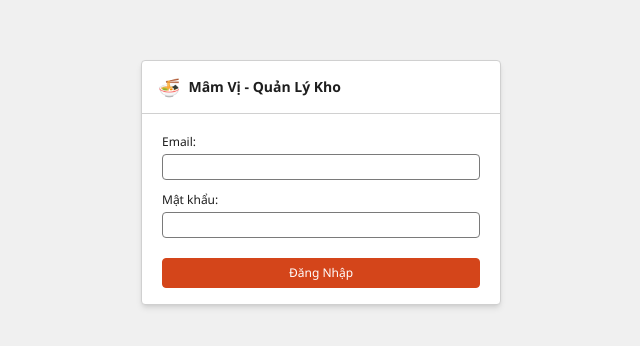
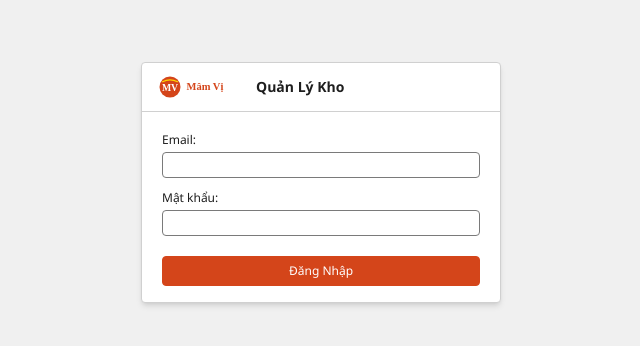
Before and after one commit to dangbt/warehouse-management, a React (Vite) app in the folder apps/web/: page /login in a window 1280 px wide. Shown: the part 218-564 px from the top of the page, without its empty margins (319-959 px from the left). Built offline with nearby package versions, Linux system fonts and the light colour scheme; no server answers.

Commit message:
rebrand: use SVG logo instead of emoji icons

```diff
--- a/apps/web/src/features/auth/LoginPage.tsx
+++ b/apps/web/src/features/auth/LoginPage.tsx
@@ -33,8 +33,8 @@ export function LoginPage() {
     <div className="h-screen flex items-center justify-center bg-win-control">
       <form onSubmit={handleSubmit(onSubmit)} className="w-[360px] bg-white border border-win-grid-border rounded shadow-md">
         <div className="px-4 py-3 border-b border-win-grid-border flex items-center gap-2">
-          <span className="text-lg">🍜</span>
-          <span className="text-sm font-semibold">Mâm Vị - Quản Lý Kho</span>
+          <img src="/logo.svg" alt="Mâm Vị" className="h-6" />
+          <span className="text-sm font-semibold">Quản Lý Kho</span>
         </div>
         <div className="p-5 space-y-3">
           <div>
--- a/apps/web/src/layouts/AppLayout.tsx
+++ b/apps/web/src/layouts/AppLayout.tsx
@@ -47,8 +47,8 @@ export function AppLayout() {
     <div className="h-screen flex flex-col">
       {/* Title Bar */}
       <div className="h-8 bg-win-active-title text-white flex items-center px-3 text-xs font-semibold shrink-0 select-none">
-        <span className="mr-2 text-sm">🍜</span>
-        Mâm Vị - Quản Lý Kho Nguyên Liệu
+        <img src="/logo.svg" alt="Mâm Vị" className="h-5 brightness-0 invert mr-2" />
+        Quản Lý Kho Nguyên Liệu
       </div>
 
       {/* Menu Bar */}
```
Also changed, not shown: apps/web/public/logo.svg (added).
